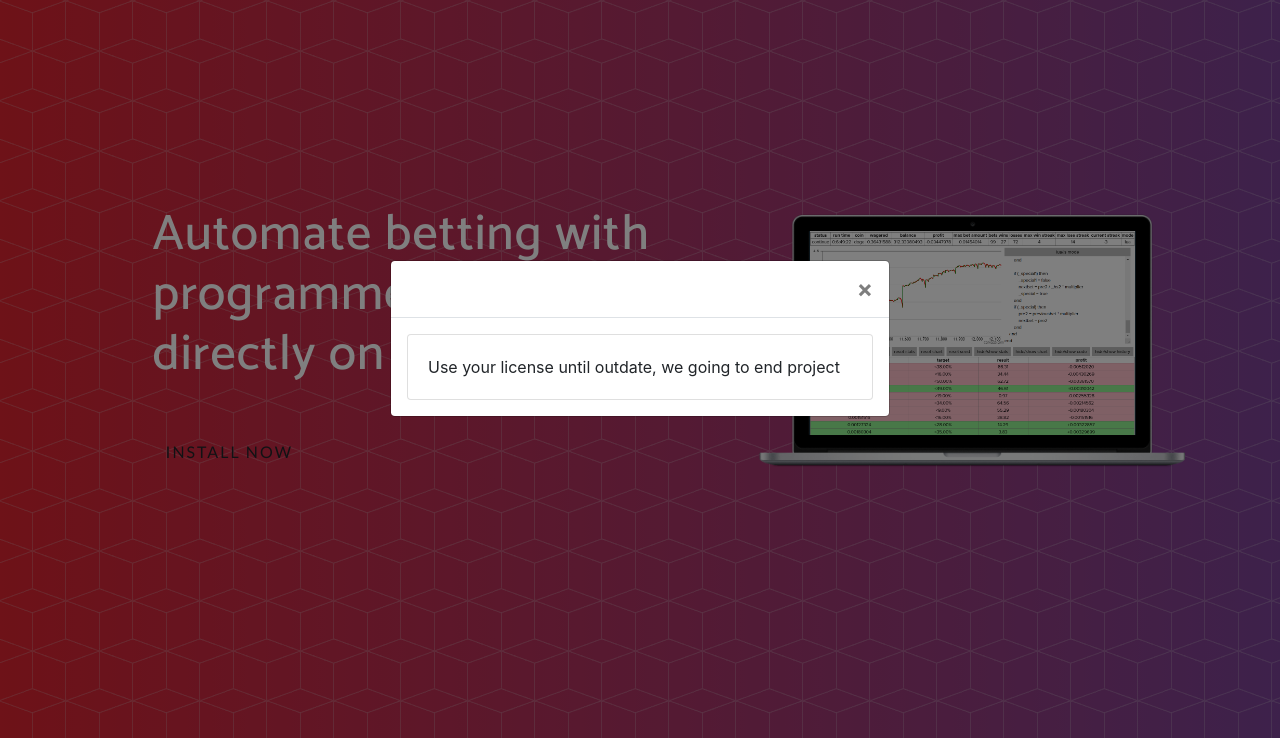
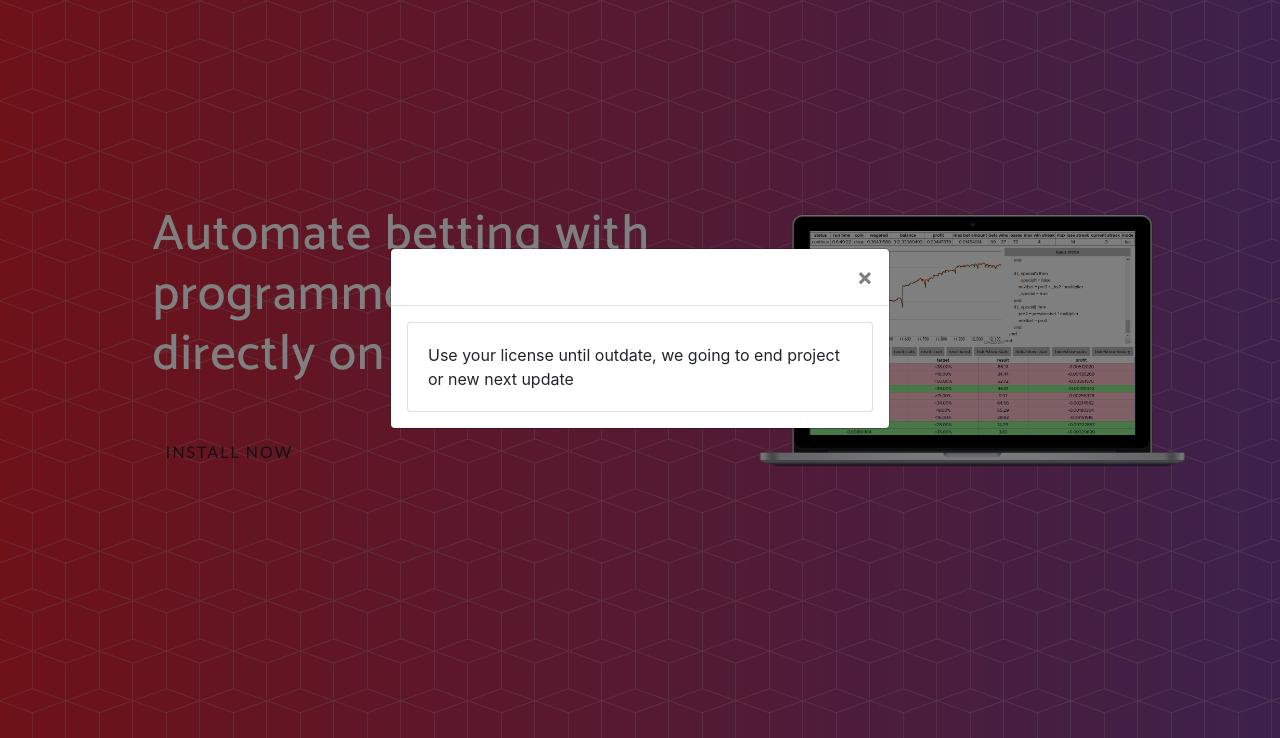
Before and after one commit to mhqb365/webdicebot, a website with bundled scripts: page index.html in a window 1280 px wide. Shown: the part 62-800 px from the top of the page. Built offline with nearby package versions, Linux system fonts and the light colour scheme; a script that the page names is missing; files whose address does not match are found by name; a web font is replaced by a local one.

Commit message:
new-deploy

```diff
--- a/index.html
+++ b/index.html
@@ -45,7 +45,7 @@
         <div class="modal-body">
           <div class="card">
             <div class="card-body">
-              Use your license until outdate, we going to end project
+              Use your license until outdate, we going to end project or new next update
             </div>
           </div>
         </div>
```
